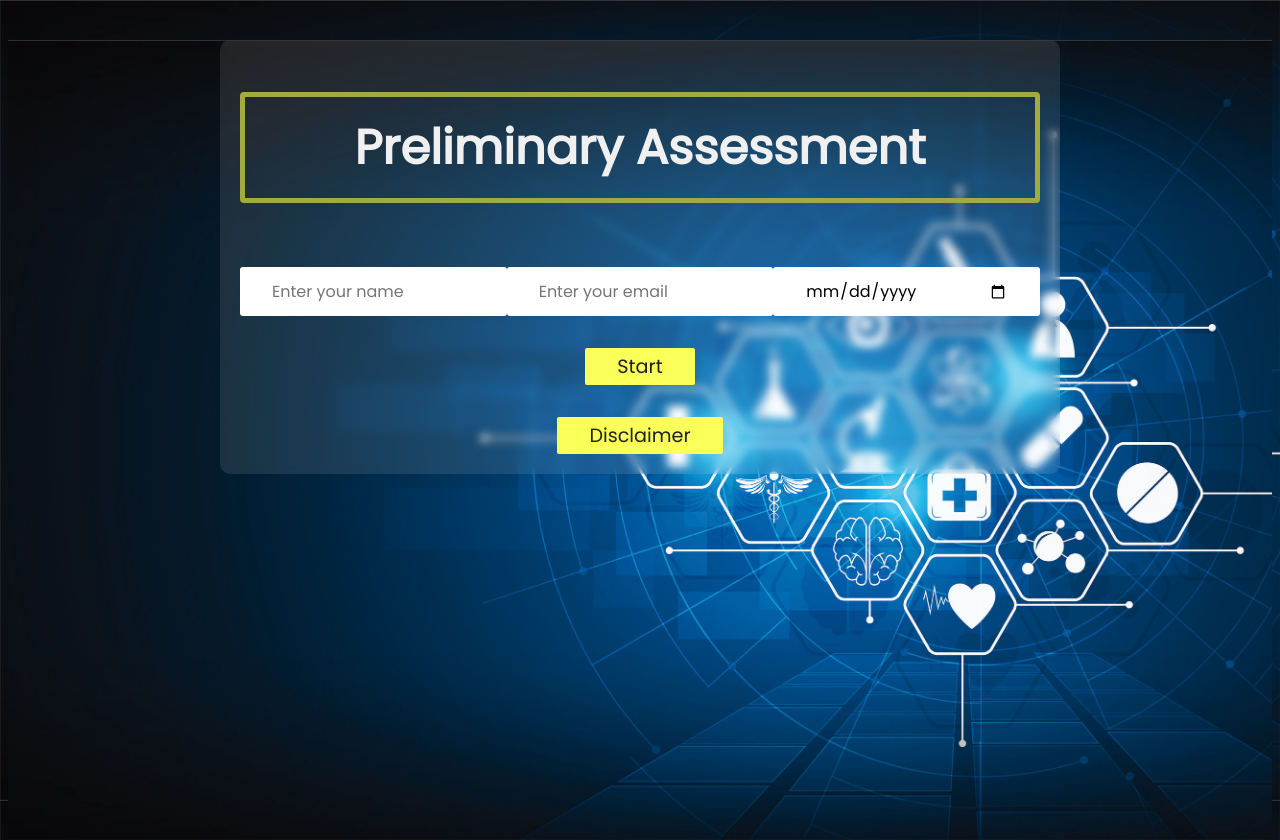
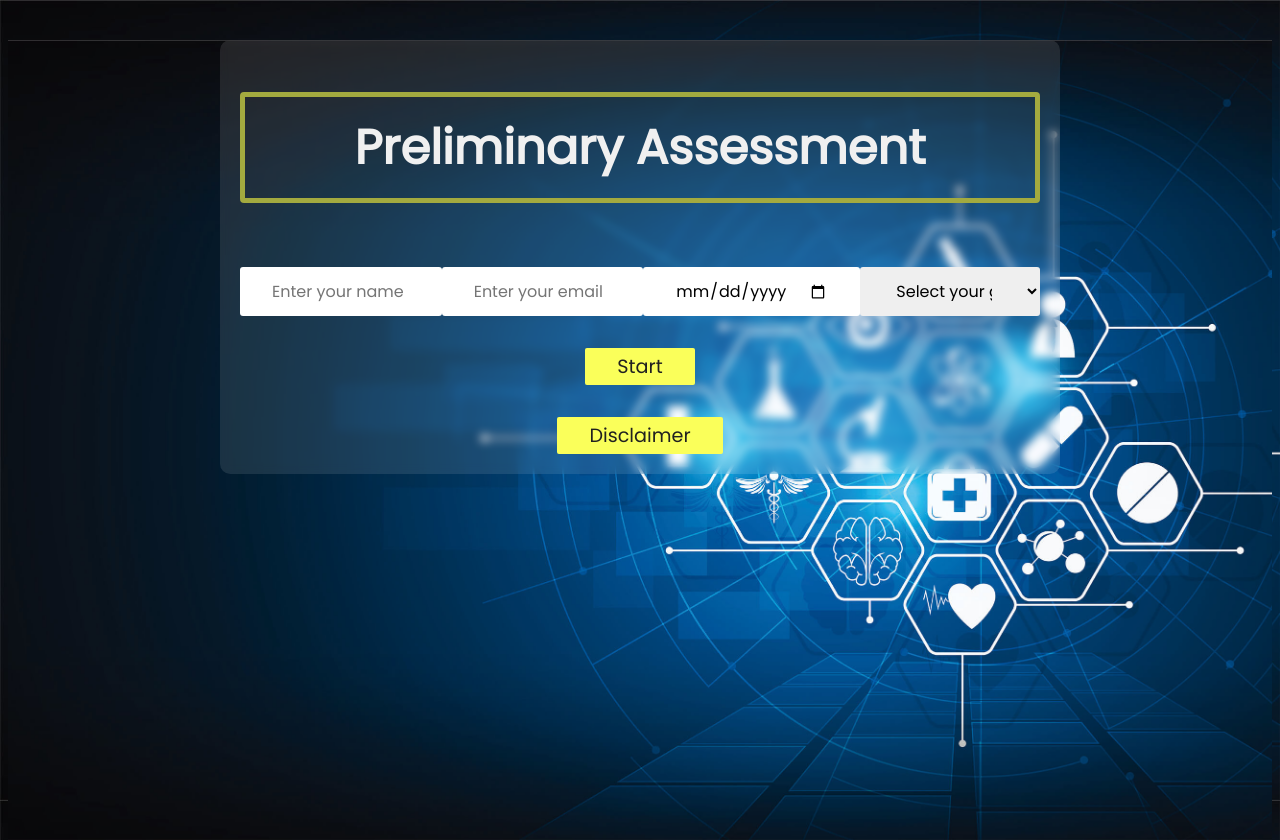
Before and after one commit to OGOZ111/Prelminary-Medical-Assessment-FullStack-, a React (Vite) app in the folder client/: page / in a window 1280 px wide. Built offline with nearby package versions, Linux system fonts and the light colour scheme.

Commit message:
added gender input, ref, dispatch, reducer. Added gender string write for back end, schema, controller. tested. working. 200

```diff
--- a/client/src/components/MainMenu.jsx
+++ b/client/src/components/MainMenu.jsx
@@ -2,12 +2,18 @@ import React, { useRef } from "react";
 import { Link } from "react-router-dom";
 import "../styles/MainMenu.css";
 import { useDispatch } from "react-redux";
-import { setUserId, setEmail, setDOB } from "../redux/result_reducer";
+import {
+  setUserId,
+  setEmail,
+  setDOB,
+  setGender,
+} from "../redux/result_reducer";
 
 export const MainMenu = () => {
   const nameRef = useRef(null);
   const emailRef = useRef(null);
   const dobRef = useRef(null);
+  const genderRef = useRef(null);
 
   const dispatch = useDispatch();
 
@@ -16,11 +22,13 @@ export const MainMenu = () => {
     const name = nameRef.current?.value;
     const email = emailRef.current?.value;
     const dob = dobRef.current?.value;
+    const gender = genderRef.current?.value;
 
     if (name && email && dob) {
       dispatch(setUserId(name));
       dispatch(setEmail(email));
       dispatch(setDOB(dob));
+      dispatch(setGender(gender));
     }
   }
 
@@ -48,6 +56,14 @@ export const MainMenu = () => {
           type="date"
           placeholder="Enter your date of birth"
         />
+        <select ref={genderRef} className="userid" defaultValue="">
+          <option value="" disabled>
+            Select your gender
+          </option>
+          <option value="Male">Male</option>
+          <option value="Female">Female</option>
+          <option value="Other">Other</option>
+        </select>
       </form>
 
       <div className="start">
--- a/client/src/components/Result.jsx
+++ b/client/src/components/Result.jsx
@@ -2,7 +2,7 @@ import React, { useEffect } from "react";
 import "../styles/Result.css";
 import { Link } from "react-router-dom";
 import { useDispatch, useSelector } from "react-redux";
-// import actions to reset values for restart game
+// import actions to reset values for restart
 
 import { resetAllAction } from "../redux/question_reducer";
 import { resetResultAction } from "../redux/result_reducer";
@@ -43,6 +43,7 @@ export const Result = () => {
     username: userId,
     email: useSelector((state) => state.result.email),
     dob: useSelector((state) => state.result.dob),
+    gender: useSelector((state) => state.result.gender),
     points: earnPoints,
     achieved: flag ? "Passed" : "Failed",
   });
--- a/client/src/redux/result_reducer.js
+++ b/client/src/redux/result_reducer.js
@@ -6,6 +6,7 @@ export const resultReducer = createSlice({
     userId: null,
     email: null,
     dob: null,
+    gender: null,
     result: [],
   },
   reducers: {
@@ -17,6 +18,10 @@ export const resultReducer = createSlice({
     },
     setDOB: (state, action) => {
       state.dob = action.payload;
+    },
+
+    setGender: (state, action) => {
+      state.gender = action.payload;
     },
     pushResultAction: (state, action) => {
       state.result.push(action.payload);
@@ -40,6 +45,7 @@ export const {
   setUserId,
   setEmail,
   setDOB,
+  setGender,
   pushResultAction,
   resetResultAction,
   updateResultAction,
```
Also changed, not shown: 2 other files (tests, documents, lock files or other folders).
